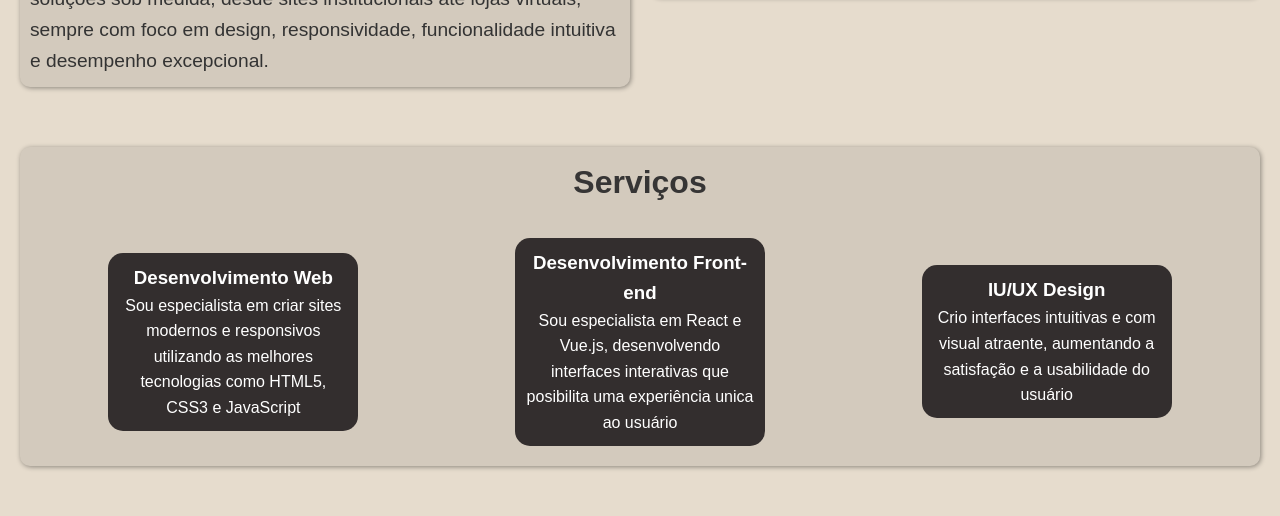
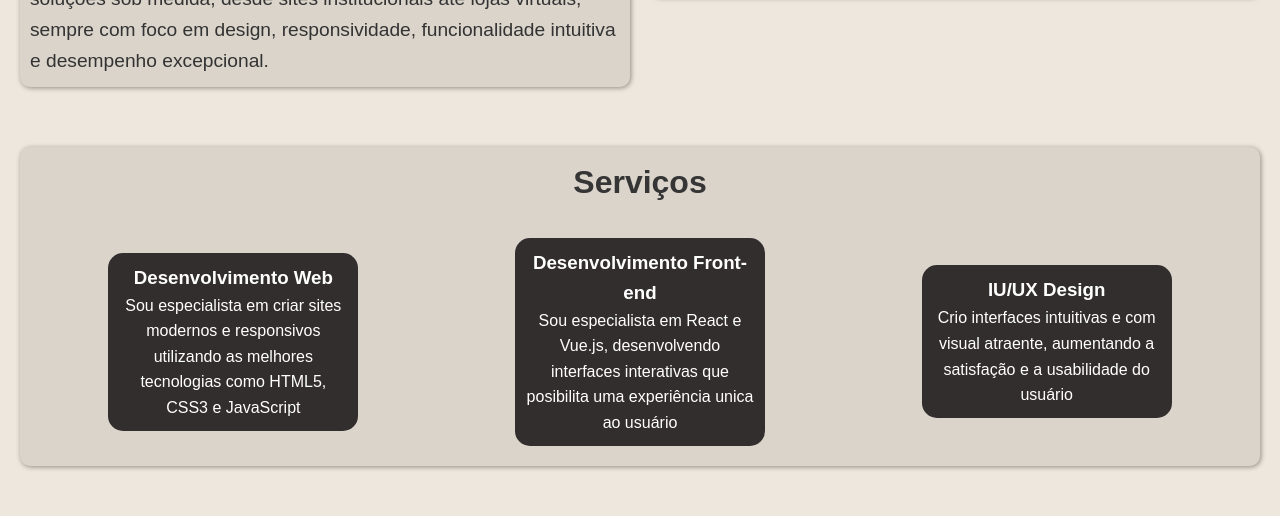
Before and after one commit to Devideos/siteApresentacao, a plain HTML site: page index.html in a window 1280 px wide. Shown: the part 669-1185 px from the top of the page. Drawn offline with Linux system fonts and the light colour scheme.

Commit message:
Update style.css

```diff
--- a/estilos/style.css
+++ b/estilos/style.css
@@ -10,7 +10,7 @@
     font-family: Arial, Helvetica, sans-serif;
     line-height: 1.6;
     color: #333;
-    background-color: #e6dccd;
+    background-color: #eee7dd;
   }
 
   header {
```
